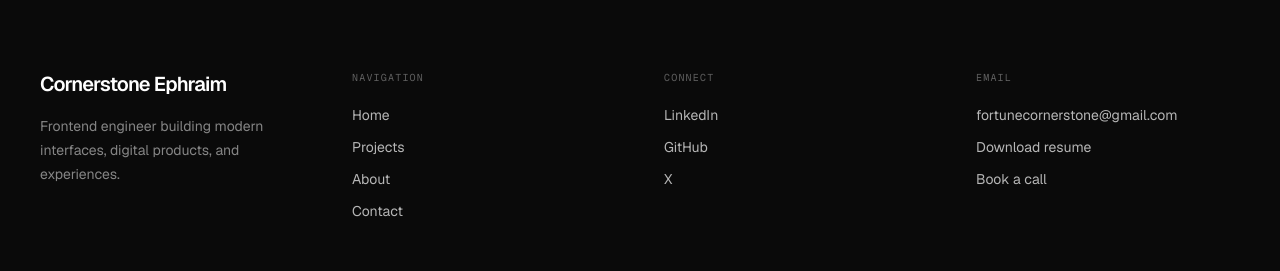
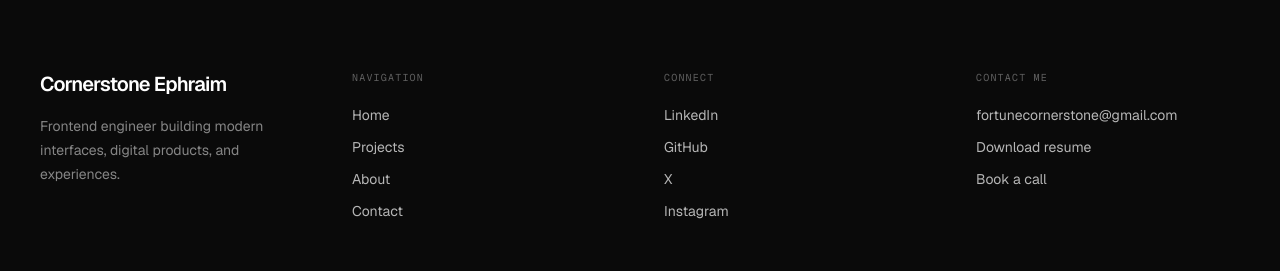
Before and after one commit to Cornerstone-04/cornerstone, a Next.js app: page / in a window 1280 px wide. Shown: the part 10033-10304 px from the top of the page. Built offline with nearby package versions, Linux system fonts and the light colour scheme.

Commit message:
update contact info

```diff
--- a/src/components/layout/footer.tsx
+++ b/src/components/layout/footer.tsx
@@ -45,7 +45,7 @@ export default function Footer({
             </div>
           </div>
           <div>
-            <p className="footer-label">Email</p>
+            <p className="footer-label">Contact Me</p>
             <Link
               href={`mailto:${contact.email}`}
               className="mt-5 block break-all text-sm text-ink-inverse/70 hover:text-ink-inverse"
--- a/src/content/contact.json
+++ b/src/content/contact.json
@@ -32,6 +32,11 @@
       "label": "X",
       "href": "https://x.com/4th_ephraim",
       "external": true
+    },
+    {
+      "label": "Instagram",
+      "href": "https://instagram.com/thecornerstoneephraim",
+      "external": true
     }
   ],
   "form": {
```
